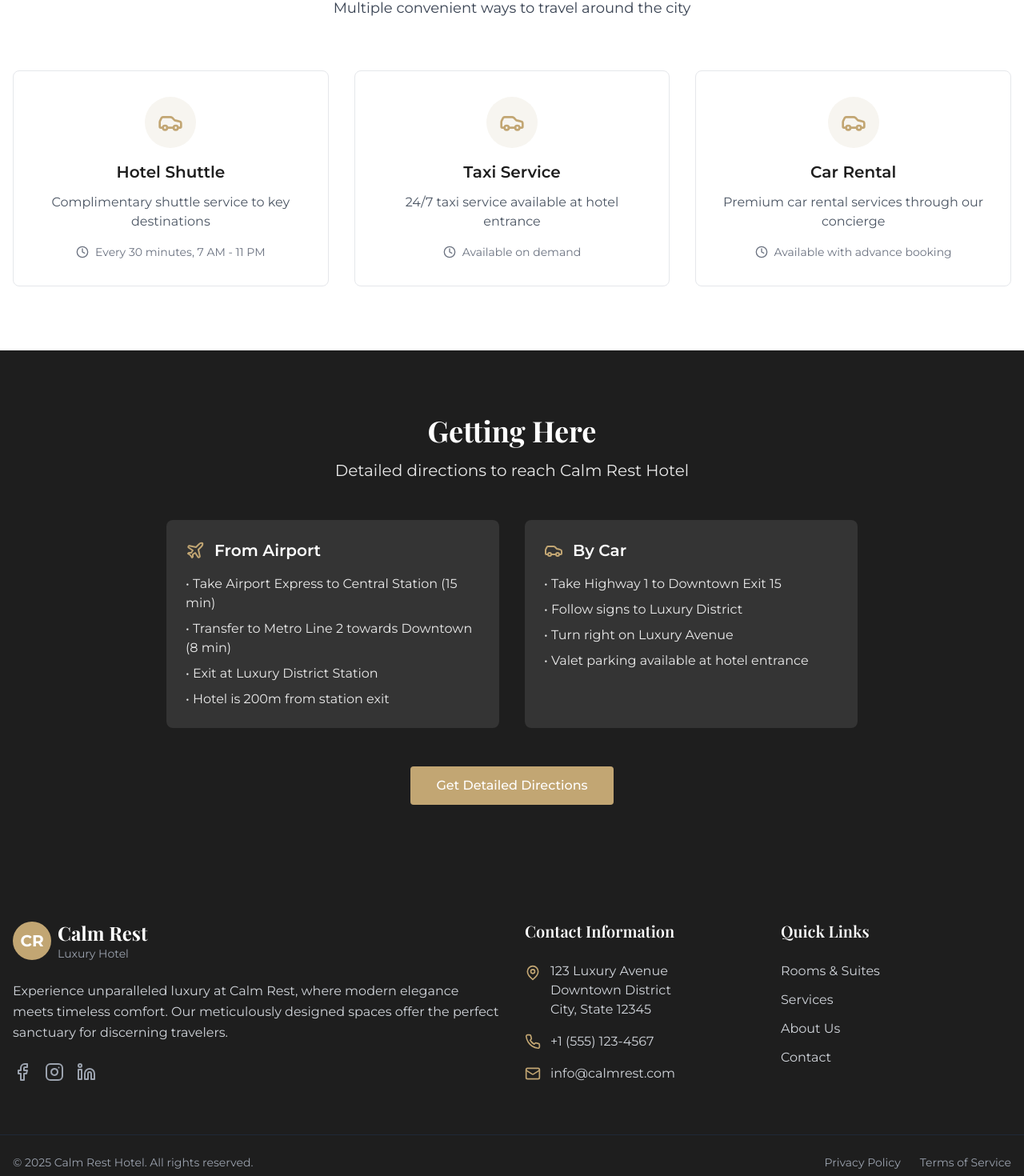
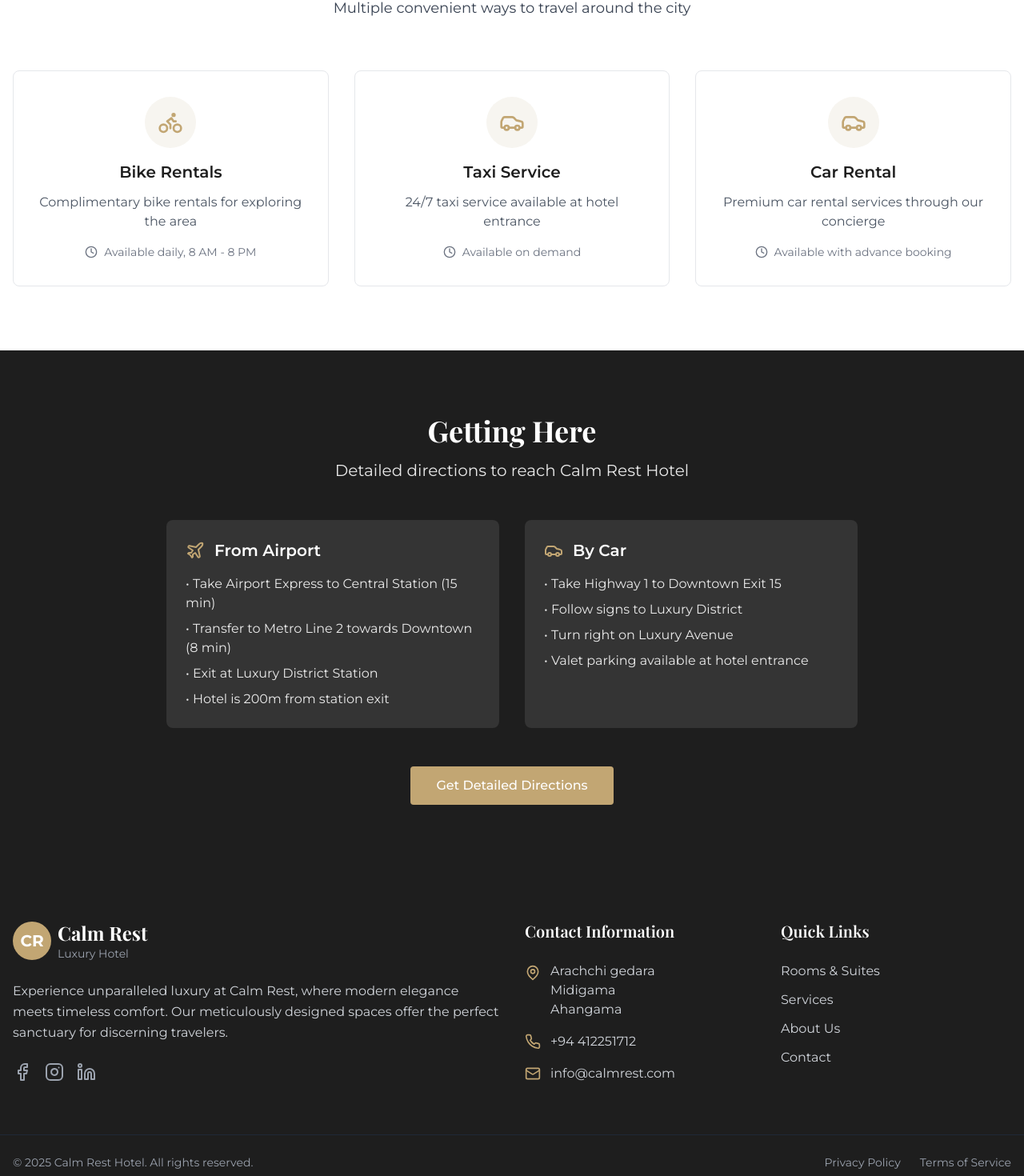
Before and after one commit to yasindugunasekara/hotel-managment-system, a React (Vite) app in the folder frontend/: page /location in a window 1280 px wide. Shown: the part 2392-3862 px from the top of the page at 80% size. Built offline with nearby package versions, Linux system fonts and the light colour scheme.

Commit message:
feat: update Footer and Location components with new address and transport options

```diff
--- a/frontend/src/components/Footer.tsx
+++ b/frontend/src/components/Footer.tsx
@@ -53,14 +53,14 @@ const Footer = () => {
               <div className="flex items-start space-x-3">
                 <MapPin size={20} className="text-gold mt-1 flex-shrink-0" />
                 <div>
-                  <p className="text-gray-300">123 Luxury Avenue</p>
-                  <p className="text-gray-300">Downtown District</p>
-                  <p className="text-gray-300">City, State 12345</p>
+                  <p className="text-gray-300"> Arachchi gedara</p>
+                  <p className="text-gray-300"> Midigama</p>
+                  <p className="text-gray-300">Ahangama</p>
                 </div>
               </div>
               <div className="flex items-center space-x-3">
                 <Phone size={20} className="text-gold" />
-                <p className="text-gray-300">+1 (555) 123-4567</p>
+                <p className="text-gray-300">+94 412251712</p>
               </div>
               <div className="flex items-center space-x-3">
                 <Mail size={20} className="text-gold" />
--- a/frontend/src/pages/Location.tsx
+++ b/frontend/src/pages/Location.tsx
@@ -1,9 +1,9 @@
 import React, { useEffect } from 'react';
-import { MapPin, Plane, Car, Utensils, ShoppingBag, Camera, Clock, Phone, Mail, Waves } from 'lucide-react';
+import { MapPin, Plane, Car, Utensils, ShoppingBag, Camera, Clock, Phone, Mail, Waves, Bike } from 'lucide-react';
 
 const Location = () => {
   useEffect(() => {
-    // window.scrollTo(0, 0);
+    window.scrollTo(0, 0);
   }, []);
 
   const attractions = [
@@ -50,10 +50,10 @@ const Location = () => {
 
   const transportOptions = [
     {
-      icon: <Car className="w-8 h-8" />,
-      title: 'Hotel Shuttle',
-      description: 'Complimentary shuttle service to key destinations',
-      schedule: 'Every 30 minutes, 7 AM - 11 PM'
+      icon: <Bike className="w-8 h-8" />,
+      title: 'Bike Rentals',
+      description: 'Complimentary bike rentals for exploring the area',
+      schedule: 'Available daily, 8 AM - 8 PM'
     },
     {
       icon: <Car className="w-8 h-8" />,
```
